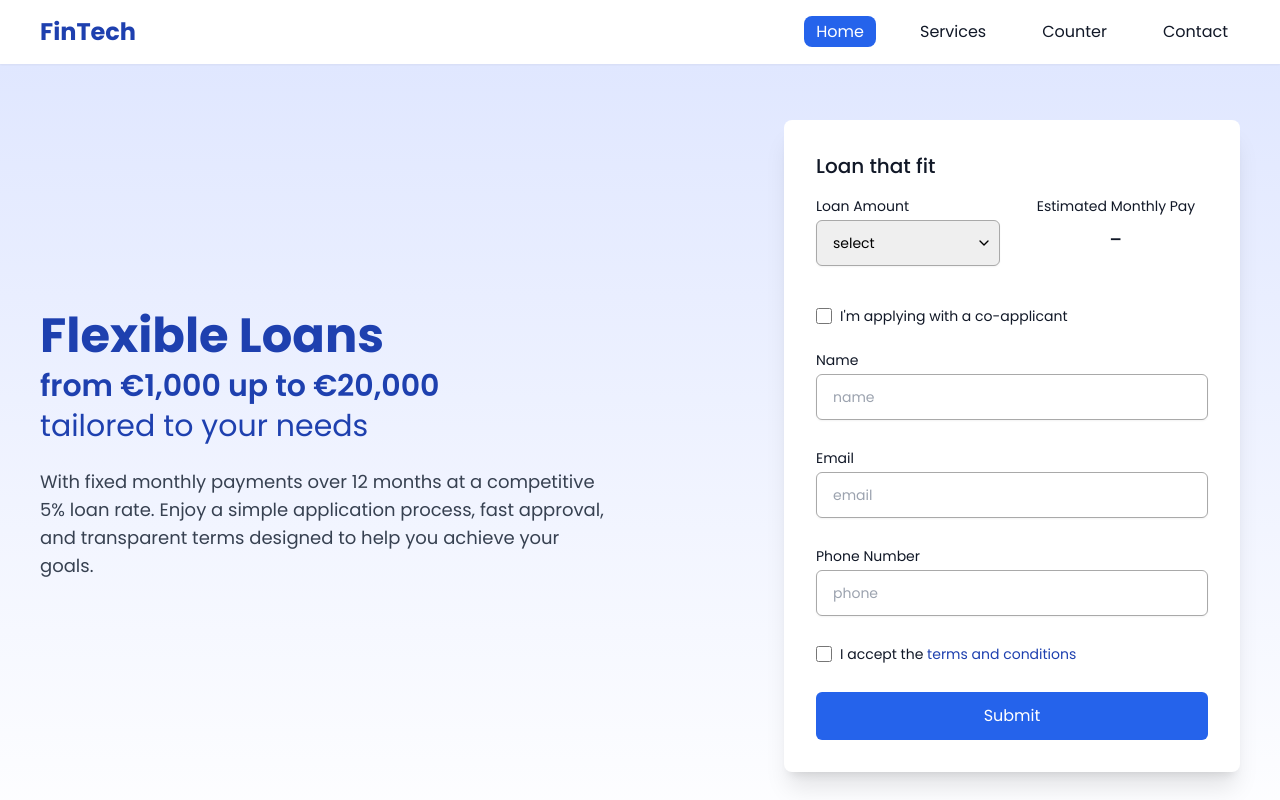
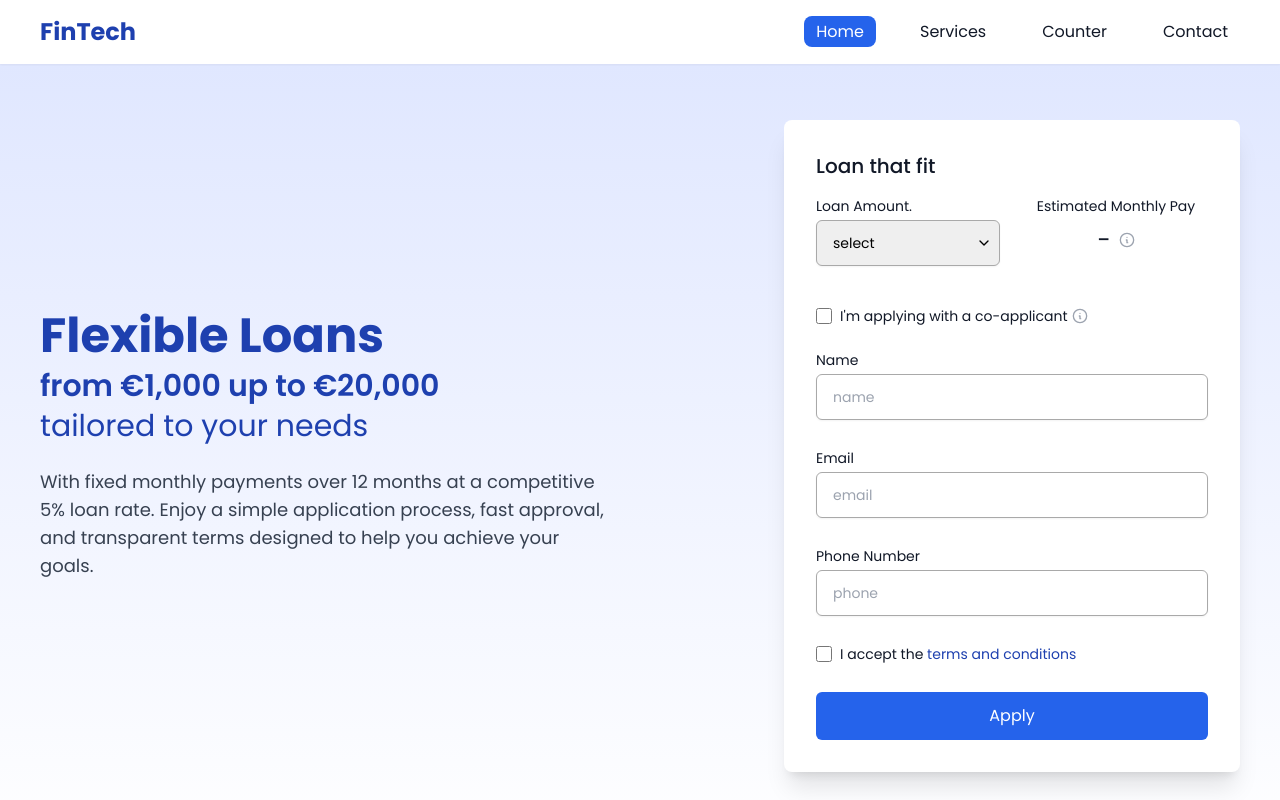
Before and after one commit to nischal888/fintech-landing-page, a React (Vite) app: page / in a window 1280 px wide. Shown: the top 800 px of the page. Built offline with nearby package versions, Linux system fonts and the light colour scheme.

Commit message:
Add tooltip in hero form for interest and co applicant info

```diff
--- a/src/components/ui/Button.tsx
+++ b/src/components/ui/Button.tsx
@@ -13,7 +13,10 @@ const Button: React.FC<ButtonProps> = ({
 }) => {
 	return (
 		<button
-			className={`w-full py-3 text-base rounded-md bg-accent text-white hover:bg-primary-dark focus:ring-primary transform transition-transform duration-200 hover:scale-105 active:scale-95 ${className}`}
+			className={`w-full py-3 text-base rounded-md bg-accent
+				 text-white hover:bg-primary-dark focus:ring-primary
+				 transform transition-transform duration-200 hover:scale-105
+				 active:scale-95 ${className}`}
 			{...props}
 		>
 			{children}
--- a/src/components/ui/Input.tsx
+++ b/src/components/ui/Input.tsx
@@ -7,7 +7,10 @@ interface InputProps extends React.InputHTMLAttributes<HTMLInputElement> {
 const Input: React.FC<InputProps> = ({ className = '', ...props }) => {
 	return (
 		<input
-			className={`block w-full px-4 py-3 border border-inputBorder rounded-md shadow-sm focus:ring-primary focus:border-primary sm:text-sm transition-colors duration-200 ease-in-out ${className}`}
+			className={`block w-full px-4 py-3 border border-inputBorder
+				rounded-md shadow-sm focus:ring-primary
+				 focus:border-primary sm:text-sm transition-colors
+				 duration-200 ease-in-out ${className}`}
 			{...props}
 		/>
 	);
--- a/src/features/HeroSection/LoanForm.tsx
+++ b/src/features/HeroSection/LoanForm.tsx
@@ -164,7 +164,7 @@ const LoanForm: React.FC = () => {
 							htmlFor="loan-amount"
 							className="block text-sm text-body mb-1"
 						>
-							Loan Amount
+							Loan Amount.
 						</label>
 						<Select
 							id="loan-amount"
@@ -191,8 +191,32 @@ const LoanForm: React.FC = () => {
 						<label className="block text-sm text-body mb-1">
 							Estimated Monthly Pay
 						</label>
-						<p className="mt-1 text-xl  md:text-2xl text-body">
+						<p className="mt-1 text-xl md:text-2xl text-body flex items-center justify-center">
 							{monthlyPayment ? monthlyPayment.toFixed(2) + ' €' : '-'}
+
+							{/* Tooltip icon wrapper */}
+							<div className="relative group ml-2 cursor-pointer">
+								{/* Info icon */}
+								<svg
+									xmlns="http://www.w3.org/2000/svg"
+									className="h-4 w-4 text-gray-400 hover:text-gray-600"
+									fill="none"
+									viewBox="0 0 24 24"
+									stroke="currentColor"
+								>
+									<path
+										strokeLinecap="round"
+										strokeLinejoin="round"
+										strokeWidth="2"
+										d="M13 16h-1v-4h-1m1-4h.01M12 2a10 10 0 100 20 10 10 0 000-20z"
+									/>
+								</svg>
+
+								{/* Tooltip */}
+								<div className="absolute bottom-full left-1/2 z-10 mb-2 w-32 -translate-x-1/2 scale-0 transform rounded border border-gray-300 bg-white px-2 py-1 text-xs text-gray-700 opacity-0 shadow-sm transition-all group-hover:scale-100 group-hover:opacity-100">
+									at 5% interest
+								</div>
+							</div>
 						</p>
 					</div>
 				</div>
@@ -208,9 +232,35 @@ const LoanForm: React.FC = () => {
 						/>
 						<label
 							htmlFor="co-applicant"
-							className="ml-2 block text-sm text-body"
+							className="ml-2 flex items-center text-sm text-body"
 						>
 							I'm applying with a co-applicant
+							<div className="relative group ml-1">
+								<svg
+									xmlns="http://www.w3.org/2000/svg"
+									className="h-4 w-4 text-gray-400 hover:text-gray-600"
+									fill="none"
+									viewBox="0 0 24 24"
+									stroke="currentColor"
+								>
+									<path
+										strokeLinecap="round"
+										strokeLinejoin="round"
+										strokeWidth="2"
+										d="M13 16h-1v-4h-1m1-4h.01M12 2a10 10 0 100 20 10 10 0 000-20z"
+									/>
+								</svg>
+
+								<div
+									className="absolute bottom-full left-1/2 z-10 mb-1 w-40 -translate-x-1/2 scale-0 transform
+                                     rounded border border-gray-300 bg-white px-2 py-1 text-xs text-gray-600
+                                     opacity-0 shadow-sm transition-all group-hover:scale-100 group-hover:opacity-100"
+								>
+									If you check this, the Apply button will change to ‘Next’.
+									Please complete this form and click Next to add your
+									co-applicant.
+								</div>
+							</div>
 						</label>
 					</div>
 				</div>
@@ -282,16 +332,18 @@ const LoanForm: React.FC = () => {
 				</div>
 
 				<Button type="submit" className="mt-6">
-					{values.coApplicant && !showCoApplicantForm ? 'Next' : 'Submit'}
+					{values.coApplicant && !showCoApplicantForm ? 'Next' : 'Apply'}
 				</Button>
 			</form>
 			{submissionStatus === 'success' && (
 				<div
-					className={`fixed bottom-4 left-1/2 transform -translate-x-1/2 bg-green-600 text-white text-sm px-4 py-2 rounded shadow-lg z-50 transition-all duration-500 ${
-						submissionStatus === 'success'
-							? 'opacity-100 translate-y-0'
-							: 'opacity-0 translate-y-4 pointer-events-none'
-					}`}
+					className={`fixed bottom-4 left-1/2 transform -translate-x-1/2
+						 bg-green-600 text-white text-sm px-4 py-2 rounded
+						 shadow-lg z-50 transition-all duration-500 ${
+								submissionStatus === 'success'
+									? 'opacity-100 translate-y-0'
+									: 'opacity-0 translate-y-4 pointer-events-none'
+							}`}
 				>
 					Thank you! We've received your application and will be in touch soon.
 				</div>
--- a/src/features/ServiceContent/ServiceContent.tsx
+++ b/src/features/ServiceContent/ServiceContent.tsx
@@ -11,7 +11,10 @@ const ServiceContent: React.FC = () => {
 				<h2 className="text-3xl font-medium text-primary text-left mb-12">
 					Services
 				</h2>
-				<div className="grid grid-cols-1 md:grid-cols-2 text-body text-left lg:grid-cols-3 gap-8">
+				<div
+					className="grid grid-cols-1 md:grid-cols-2 text-body text-left
+				lg:grid-cols-3 gap-8"
+				>
 					{servicesData.map((service, index) => (
 						<ServiceCard
 							key={index}
```
Also changed, not shown: src/components/ui/Select.tsx (+9 -2 lines), src/features/Footer/Footer.tsx (+6 -3 lines), src/features/HeroSection/HeroSection.tsx (+10 -3 lines), src/components/FormWrapper.tsx (deleted), src/config/formField.tsx (deleted).
